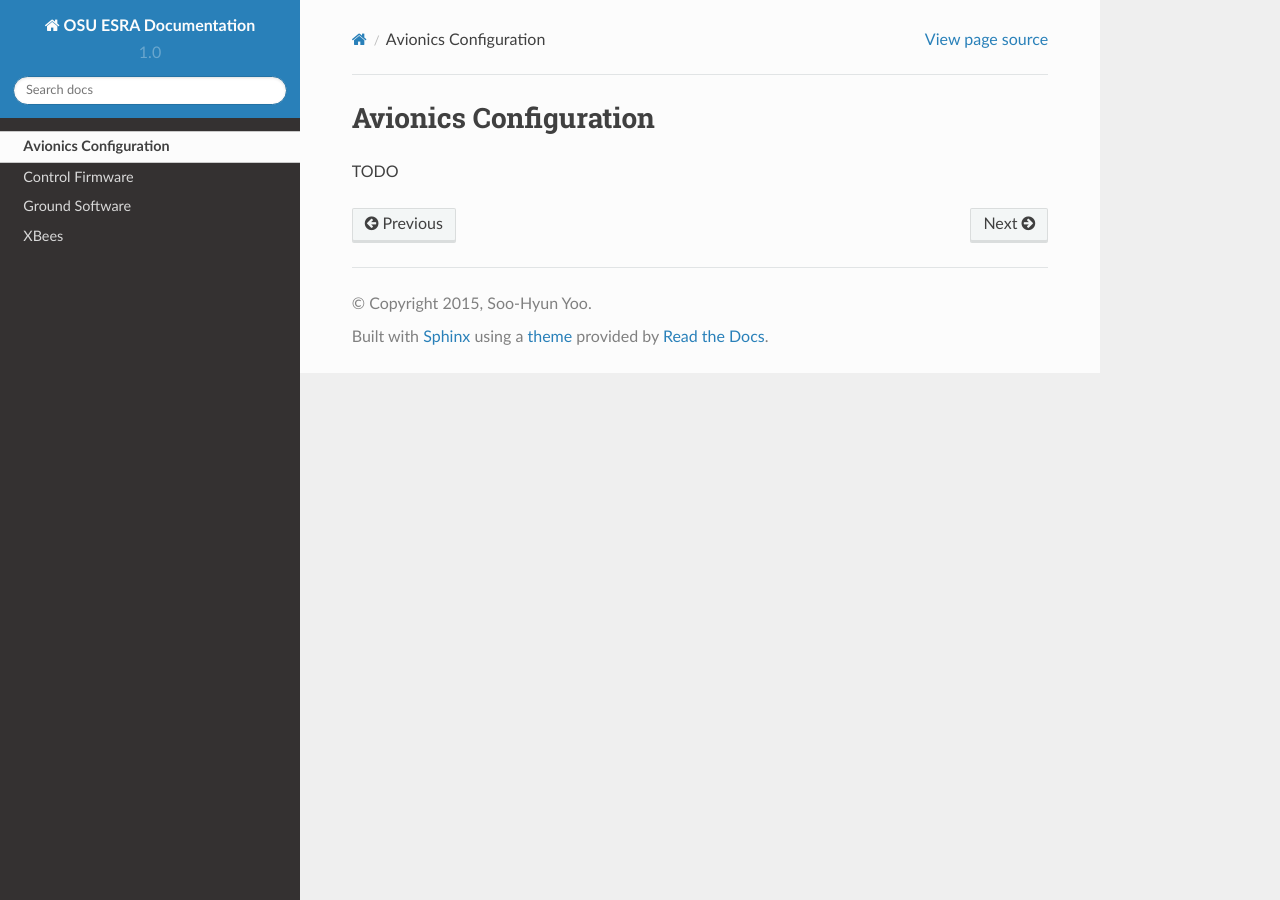
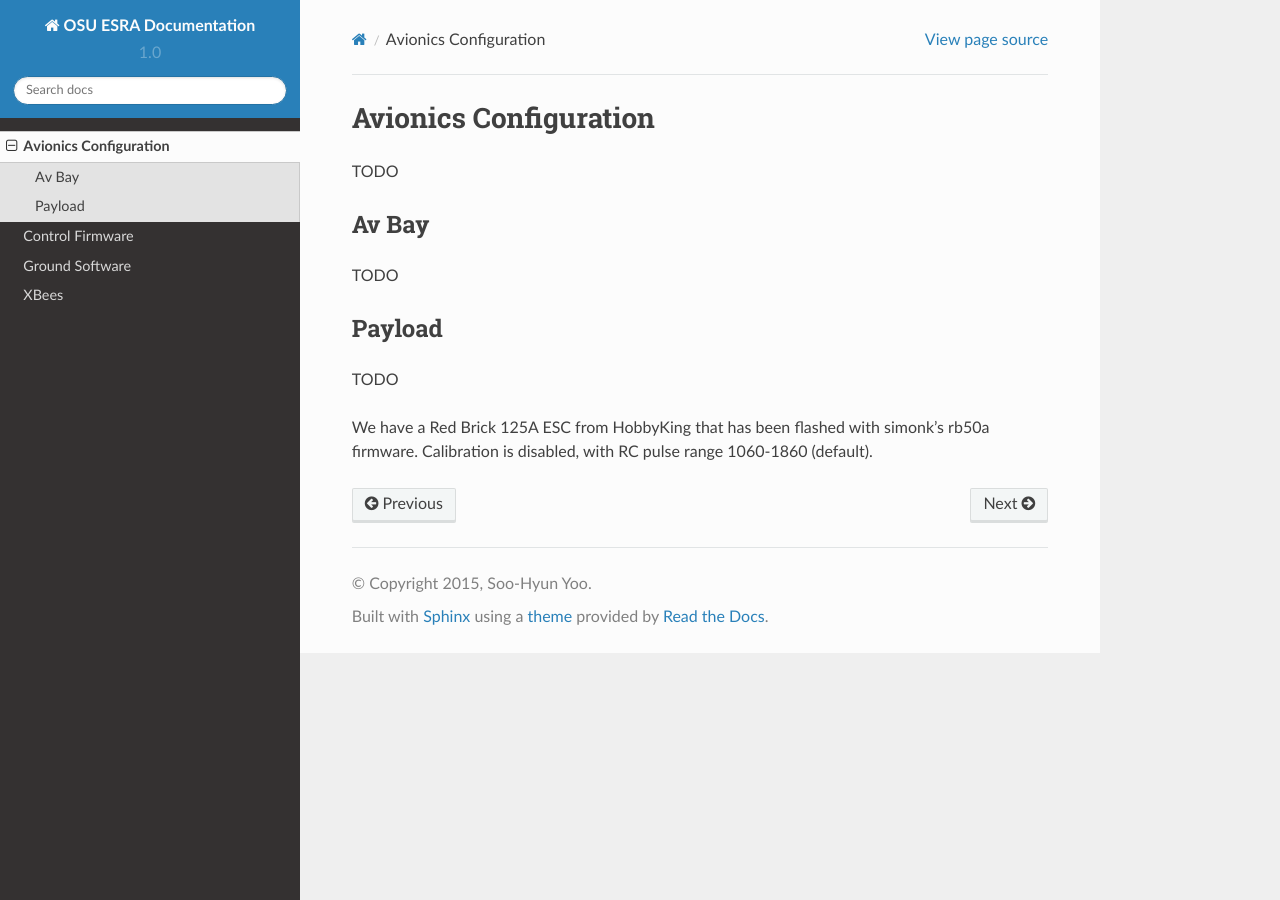
Before and after one commit to OSU-ESRA/esra_docs, a Sphinx documentation site: the page built from source/avionics_config.rst, in a window 1280 px wide. Built offline with Sphinx 7.4.7 and the Read the Docs theme 2.0.0, drawn with Linux system fonts in a browser that asks for light colours; pages that are not in the unit, such as notebooks, are missing from menus.

Commit message:
Add note about Payload ESC.

```diff
--- a/source/avionics_config.rst
+++ b/source/avionics_config.rst
@@ -1,4 +1,17 @@
 Avionics Configuration
 ======================
+TODO
 
+
+Av Bay
+------
 TODO
+
+
+Payload
+-------
+TODO
+
+We have a Red Brick 125A ESC from HobbyKing that has been flashed with simonk's
+rb50a firmware. Calibration is disabled, with RC pulse range 1060-1860
+(default).
```
